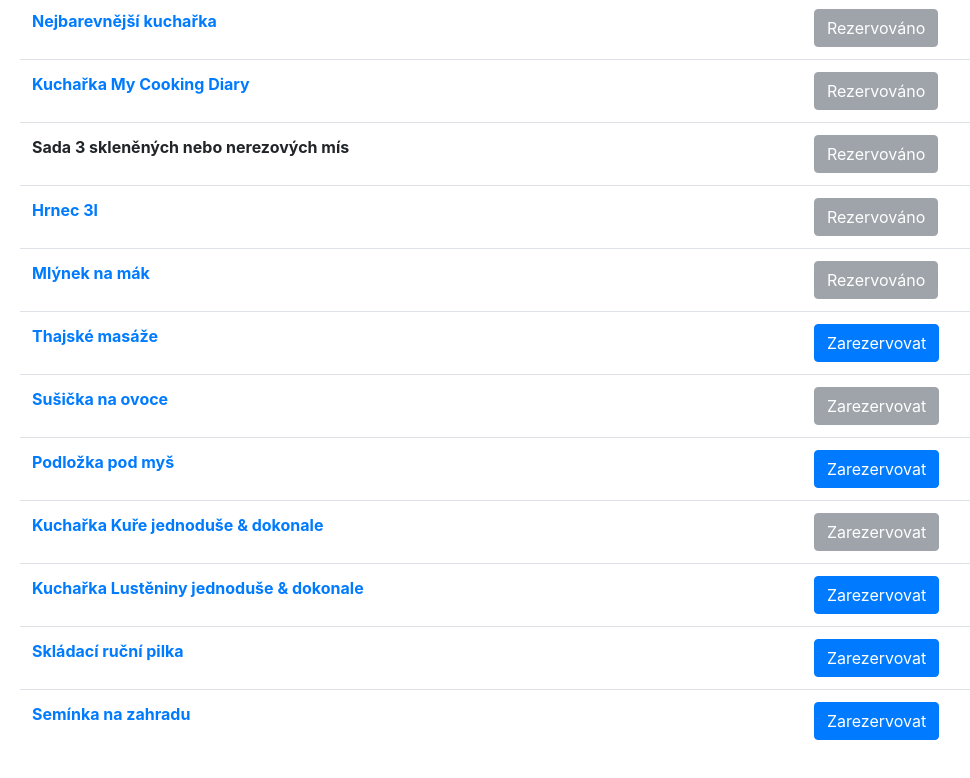
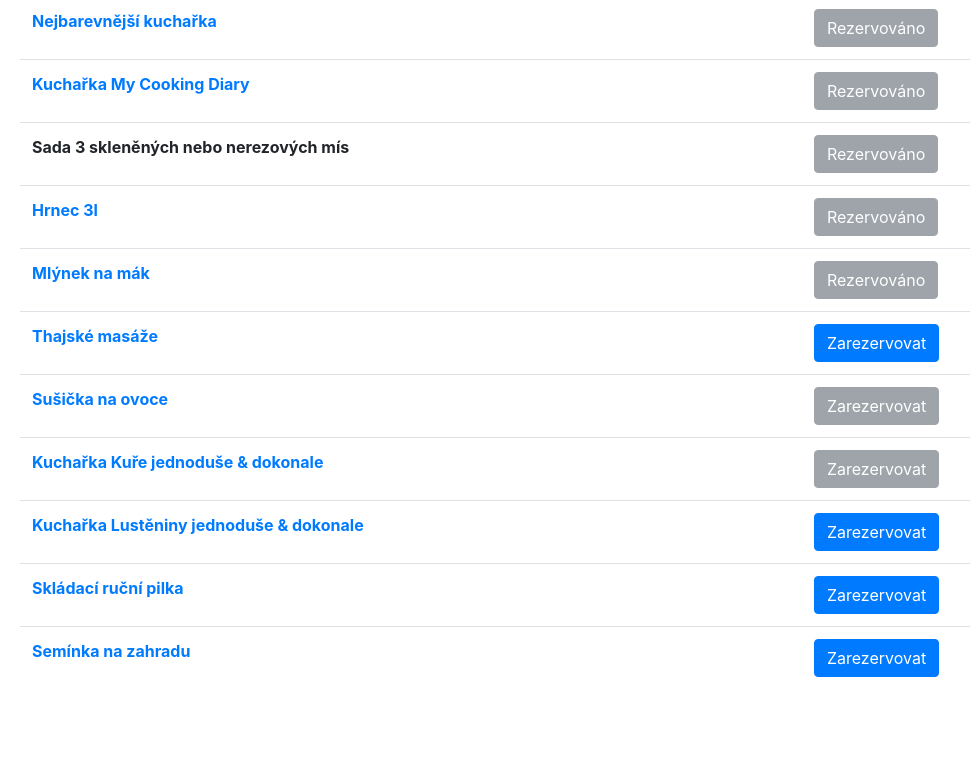
Before and after one commit to AlesRuzickaEu/WeddingWeb, a website: page index.html in a window 1280 px wide. Shown: the part 4985-5763 px from the top of the page, without its empty margins (65-1035 px from the left). Drawn offline with nearby package versions, Linux system fonts and the light colour scheme; some packages are replaced by stand-ins of ours.

Commit message:
Mouse removal

```diff
--- a/index.html
+++ b/index.html
@@ -329,14 +329,6 @@ cestovni tipy ???udelat media query? -->
             </tr>
             <tr>
               <th>
-                <a href="https://www.alza.cz/hama-gelova-podlozka-pod-mys-cerna-d256821.htm">Podložka pod myš</a>
-              </th>
-              <td>
-                <input class="btn btn-primary" type="submit" value="Zarezervovat" name="PodlozkaMys">
-              </td>
-            </tr>
-            <tr>
-              <th>
                 <a href="https://www.kosmas.cz/knihy/235509/kure-jednoduse-dokonale/">Kuchařka Kuře jednoduše & dokonale</a>
               </th>
               <td>
```
